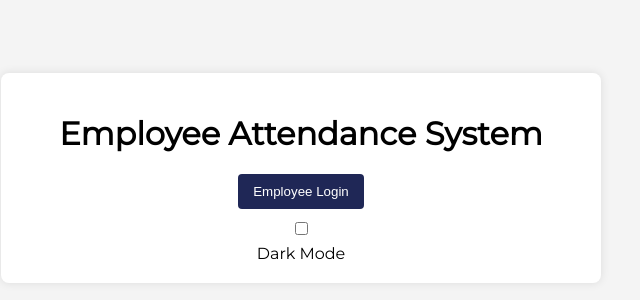
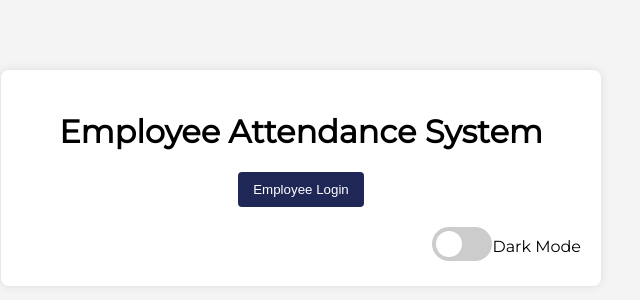
Before and after one commit to shubham6m/attendance-system, a website: page public/index.html in a window 1280 px wide. Shown: the part 222-522 px from the top of the page, without its empty margins (339-979 px from the left). Drawn offline with Linux system fonts and the light colour scheme.

Commit message:
Update style.css

```diff
--- a/public/css/style.css
+++ b/public/css/style.css
@@ -262,3 +262,77 @@ button:hover {
 .checkbox:checked + .checkbox-label .ball {
   transform: translateX(24px);
 }
+
+
+/* style.css */
+body {
+    transition: background-color 0.3s, color 0.3s;
+}
+
+body.dark {
+    background-color: #333;
+    color: #f0f0f0;
+}
+
+.darkModeToggle {
+    display: flex;
+    align-items: center;
+    justify-content: flex-end;
+    margin-top: 20px;
+}
+
+.switch {
+  position: relative;
+  display: inline-block;
+  width: 60px;
+  height: 34px;
+}
+
+.switch input {
+  opacity: 0;
+  width: 0;
+  height: 0;
+}
+
+.slider {
+  position: absolute;
+  cursor: pointer;
+  top: 0;
+  left: 0;
+  right: 0;
+  bottom: 0;
+  background-color: #ccc;
+  transition: .4s;
+}
+
+.slider:before {
+  position: absolute;
+  content: "";
+  height: 26px;
+  width: 26px;
+  left: 4px;
+  bottom: 4px;
+  background-color: white;
+  transition: .4s;
+}
+
+input:checked + .slider {
+  background-color: #2196F3;
+}
+
+input:focus + .slider {
+  box-shadow: 0 0 1px #2196F3;
+}
+
+input:checked + .slider:before {
+  transform: translateX(26px);
+}
+
+/* Rounded sliders */
+.slider.round {
+  border-radius: 34px;
+}
+
+.slider.round:before {
+  border-radius: 50%;
+}
```
